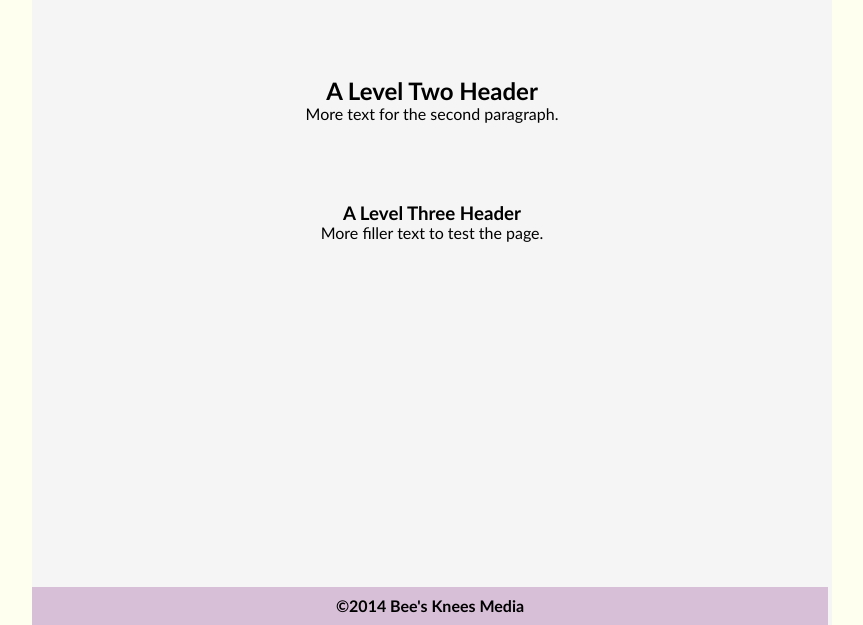
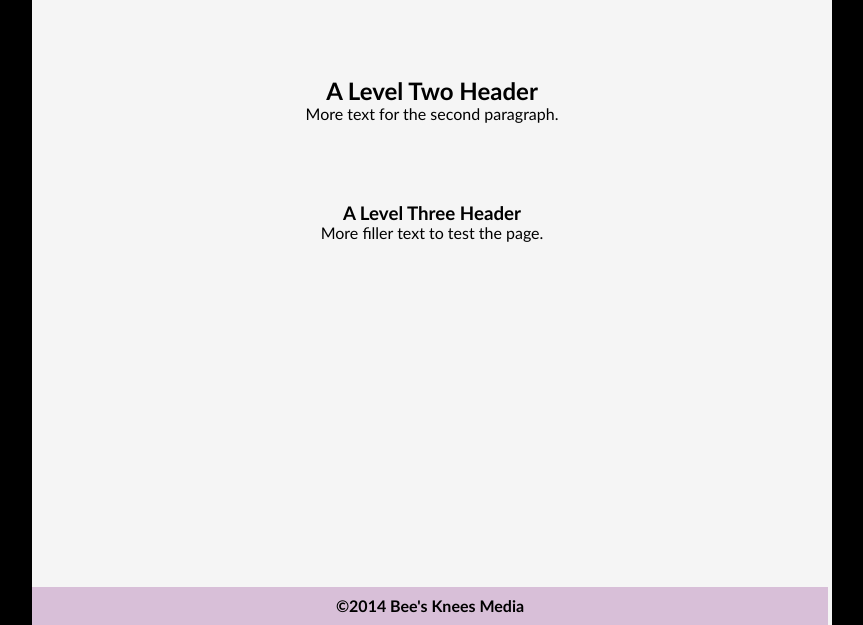
Before and after one commit to spongebobsquaredance/PracticePage, a plain HTML site: page index.html in a window 1280 px wide. Shown: the part 175-800 px from the top of the page, without its empty margins (208-1071 px from the left). Drawn offline with nearby package versions, Linux system fonts and the light colour scheme.

Commit message:
Changed body background: black;

```diff
--- a/main.css
+++ b/main.css
@@ -3,7 +3,7 @@ body {
 	height: 100%;
 }
 body {
-	background: ivory;
+	background: black;
 	font-family: "Gill Sans", "Gill Sans MT", Calibri, sans-serif;
 }
 h1, h2, h3, h4, p {
```
